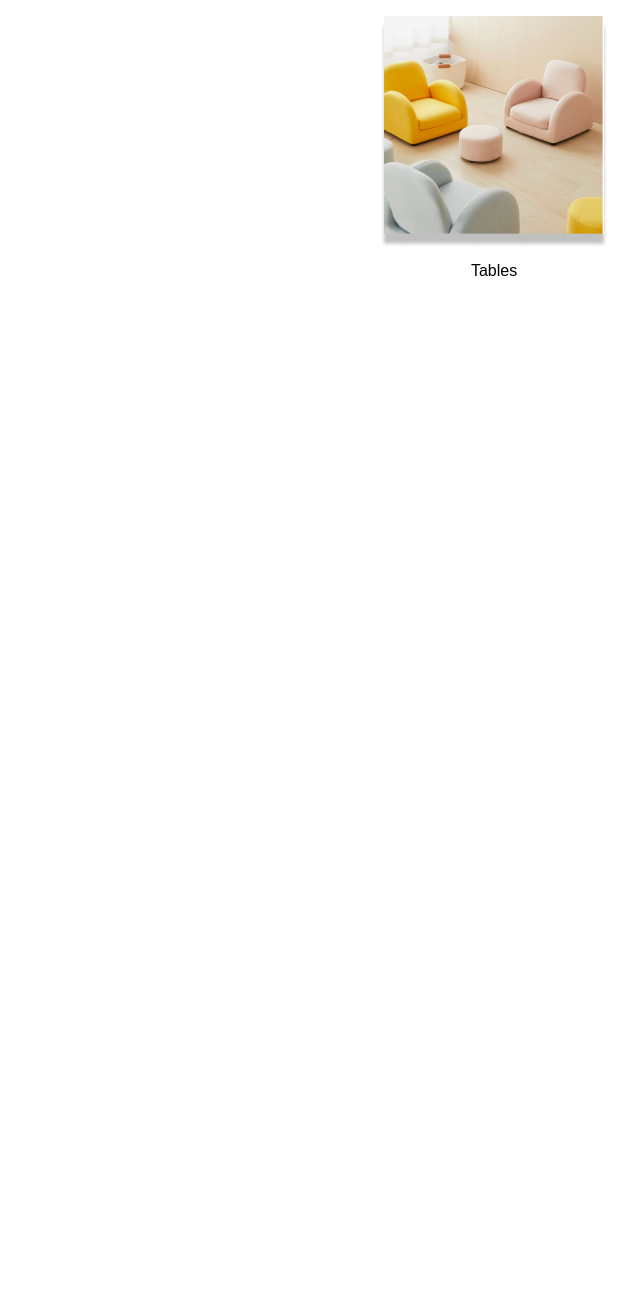
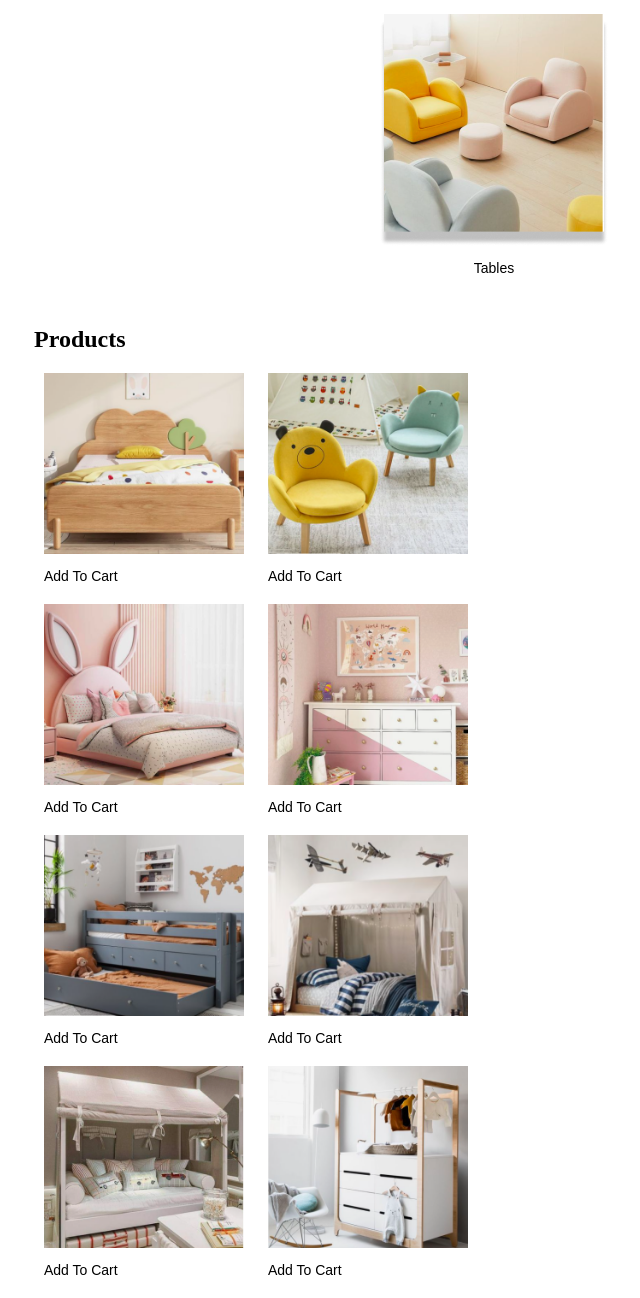
Before and after one commit to GiorgiKemashvili/davaleba-5, a plain HTML site: page index.html in a window 1280 px wide. Shown: the part 1995-3293 px from the top of the page, without its empty margins (146-786 px from the left). Before the commit the page ends 2295 px from the top, so only its background shows below. Drawn offline with Linux system fonts and the light colour scheme.

Commit message:
Added second section form

```diff
--- a/index.html
+++ b/index.html
@@ -73,5 +73,50 @@
           </div>
     </main>
   </section>
+  <section>
+    <h2>Products</h2>
+    <div class="image-container3">
+        <div class="image-pair">
+          <div class="image-box2">
+            <img src="images/beds2.png" alt="Beds2">
+            <div class="caption">Add To Cart</div>
+          </div>
+          <div class="image-box2">
+            <img src="images/shutterstock_756190411 2.png" alt="Chairs2">
+            <div class="caption">Add To Cart</div>
+          </div>
+        </div>
+        <div class="image-pair">
+          <div class="image-box2">
+            <img src="images/shutterstock_756190411 6.png" alt="Beds3">
+            <div class="caption">Add To Cart</div>
+          </div>
+          <div class="image-box2">
+            <img src="images/shutterstock_756190411 7.png" alt="Chests2">
+            <div class="caption">Add To Cart</div>
+          </div>
+        </div>
+        <div class="image-pair">
+          <div class="image-box2">
+            <img src="images/shutterstock_756190411 8.png" alt="Bedroom3">
+            <div class="caption">Add To Cart</div>
+          </div>
+          <div class="image-box2">
+            <img src="images/shutterstock_756190411 9.png" alt="Bedroom4">
+            <div class="caption">Add To Cart</div>
+          </div>
+        </div>
+        <div class="image-pair">
+          <div class="image-box2">
+            <img src="images/shutterstock_756190411 10.png" alt="Bedroom5">
+            <div class="caption">Add To Cart</div>
+          </div>
+          <div class="image-box2">
+            <img src="images/shutterstock_756190411 11.png" alt="wardrobe3">
+            <div class="caption">Add To Cart</div>
+          </div>
+        </div>
+      </div>
+  </section>
   </body>
   </html>
--- a/styles.css
+++ b/styles.css
@@ -70,3 +70,27 @@
     font-family: Arial;
     font-size: 16px;
   }
+  h2 {
+    margin-left: 180px;
+    margin-top: 30px;
+  }
+  .image-container3 {
+    margin-left: 180px;
+    margin-top: 20px;
+  }
+  .image-pair {
+    margin-bottom: 20px;
+  }
+  .image-box2 {
+    display: inline-block;
+    margin: 0 10px;
+    vertical-align: top;
+  }
+  .image-box2 img {
+    width: 200px;
+    height: auto;
+  }
+  .caption {
+    margin-top: 10px;
+    font-size: 14px;
+  }
```
